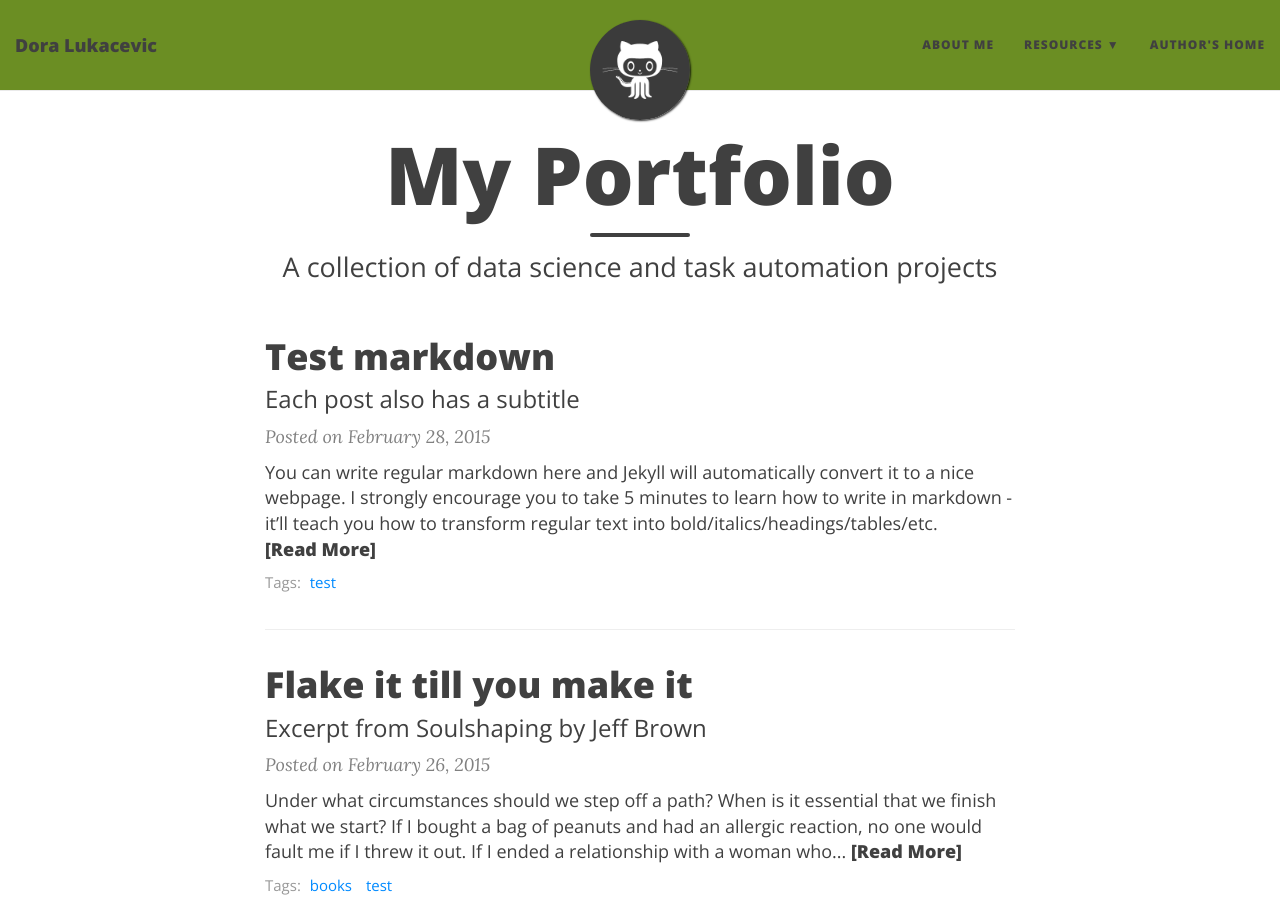
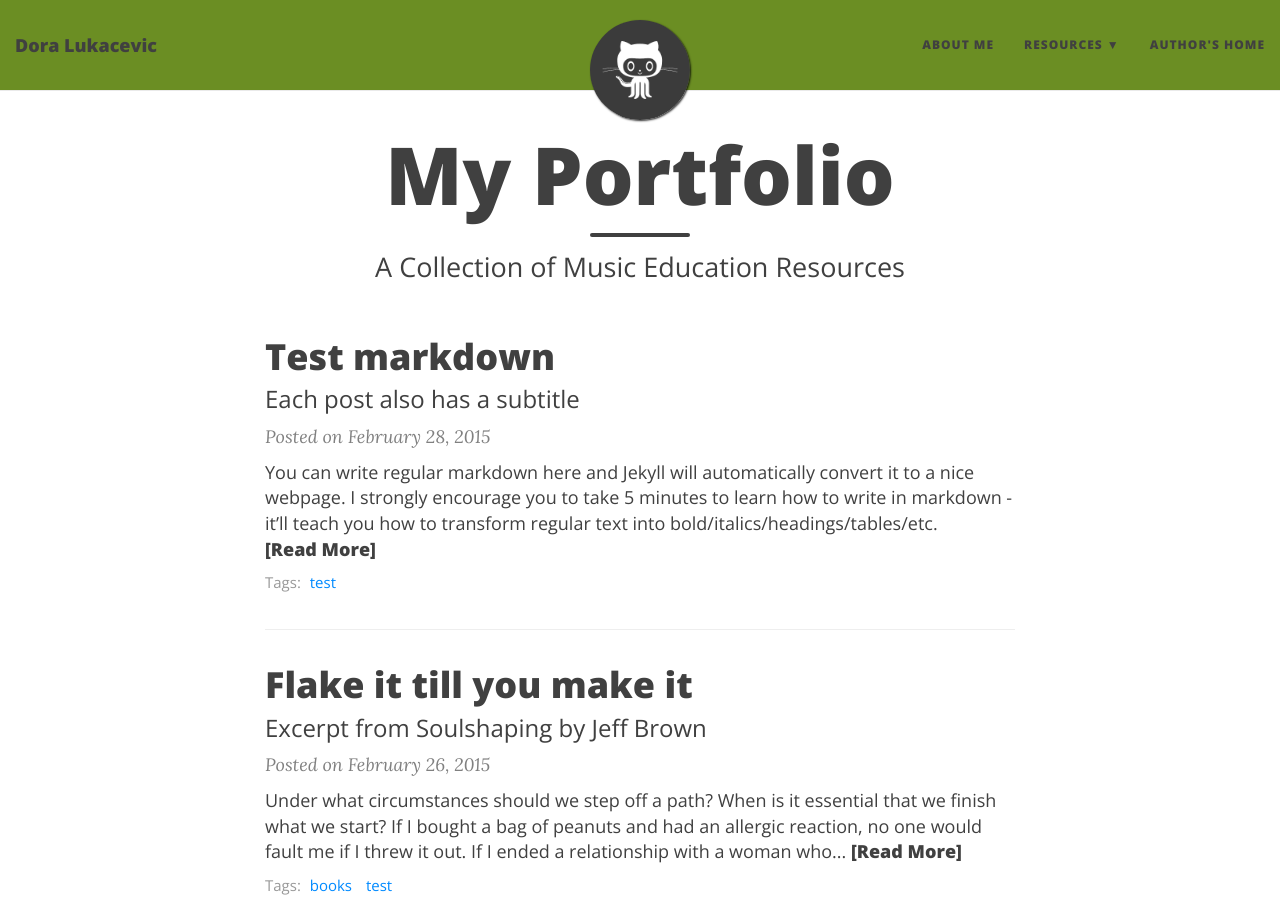
Before and after one commit to dlukacevic/dlukacevic.github.io, a Jekyll site: the page built from index.html, in a window 1280 px wide and 900 px high. Built offline with Jekyll 4.4.1, drawn with Linux system fonts in a browser that asks for light colours; nearby versions of some CDN libraries; the list of posts is cut into pages by our own code.

Commit message:
Update index.html

```diff
--- a/index.html
+++ b/index.html
@@ -1,7 +1,7 @@
 ---
 layout: page
 title: My Portfolio
-subtitle: A collection of data science and task automation projects
+subtitle: A Collection of Music Education Resources
 use-site-title: true
 ---
 
```
